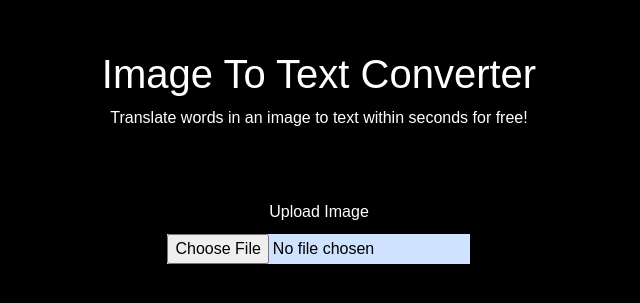
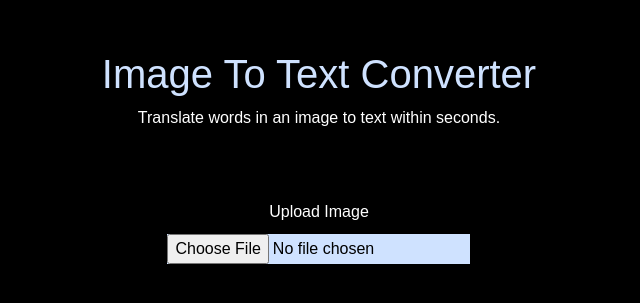
Before and after one commit to oviematthew/imagetotextapp, a React (Vite) app: page / in a window 1280 px wide. Shown: the part 223-526 px from the top of the page, without its empty margins (321-961 px from the left). Built offline with nearby package versions, Linux system fonts and the light colour scheme.

Commit message:
repositioned

```diff
--- a/src/App.css
+++ b/src/App.css
@@ -20,6 +20,10 @@ body{
 .heading{
   margin-bottom: 50px;
   padding: 0 20px;
+}
+
+h1{
+  color: #CFE2FF;
 }
 
 .input-wrapper {
--- a/src/App.jsx
+++ b/src/App.jsx
@@ -38,7 +38,7 @@ function App() {
     <>
       <div className="heading">
         <h1>Image To Text Converter</h1>
-        <p>Translate words in an image to text within seconds for free!</p>
+        <p>Translate words in an image to text within seconds.</p>
       </div>
 
       <div className="App">
```
